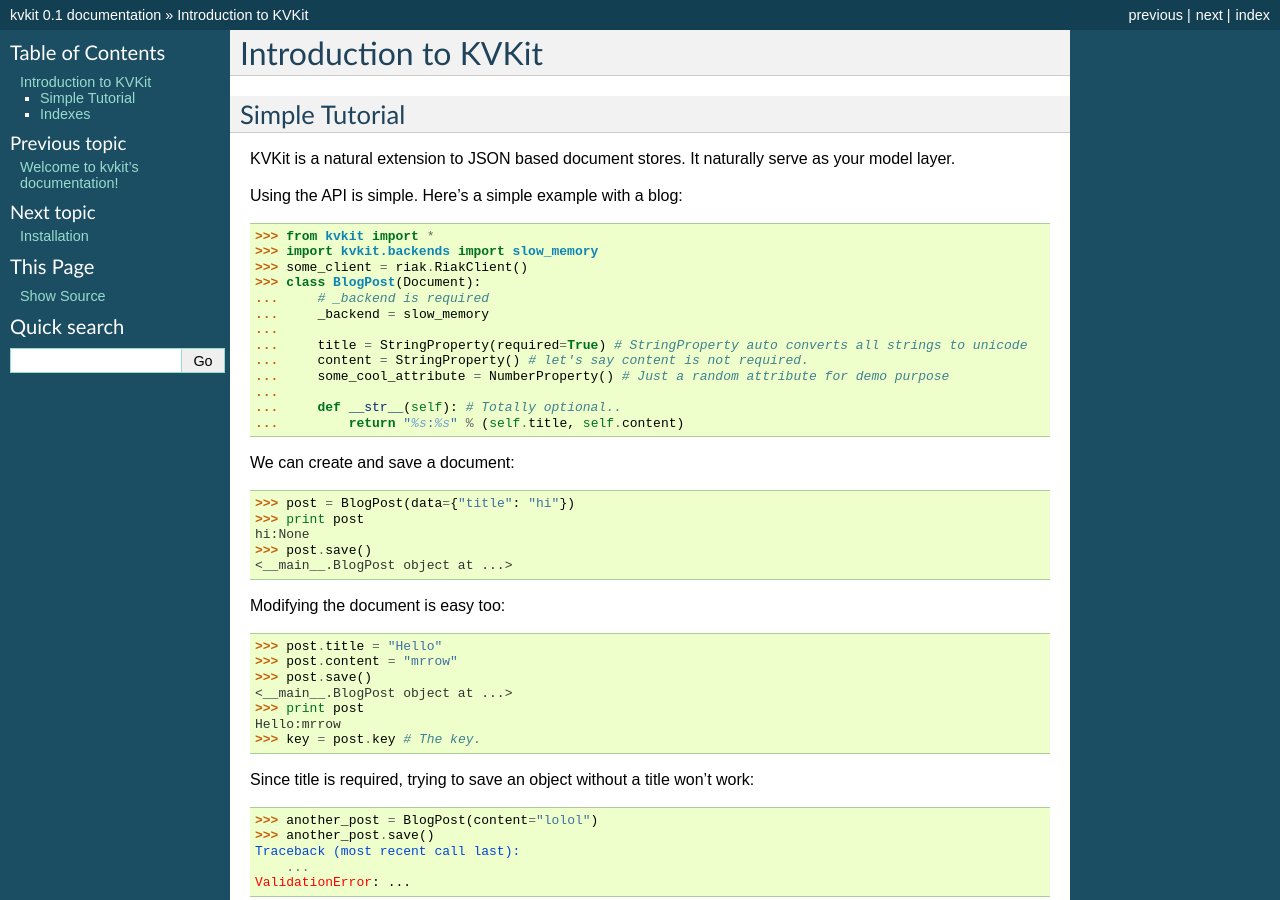
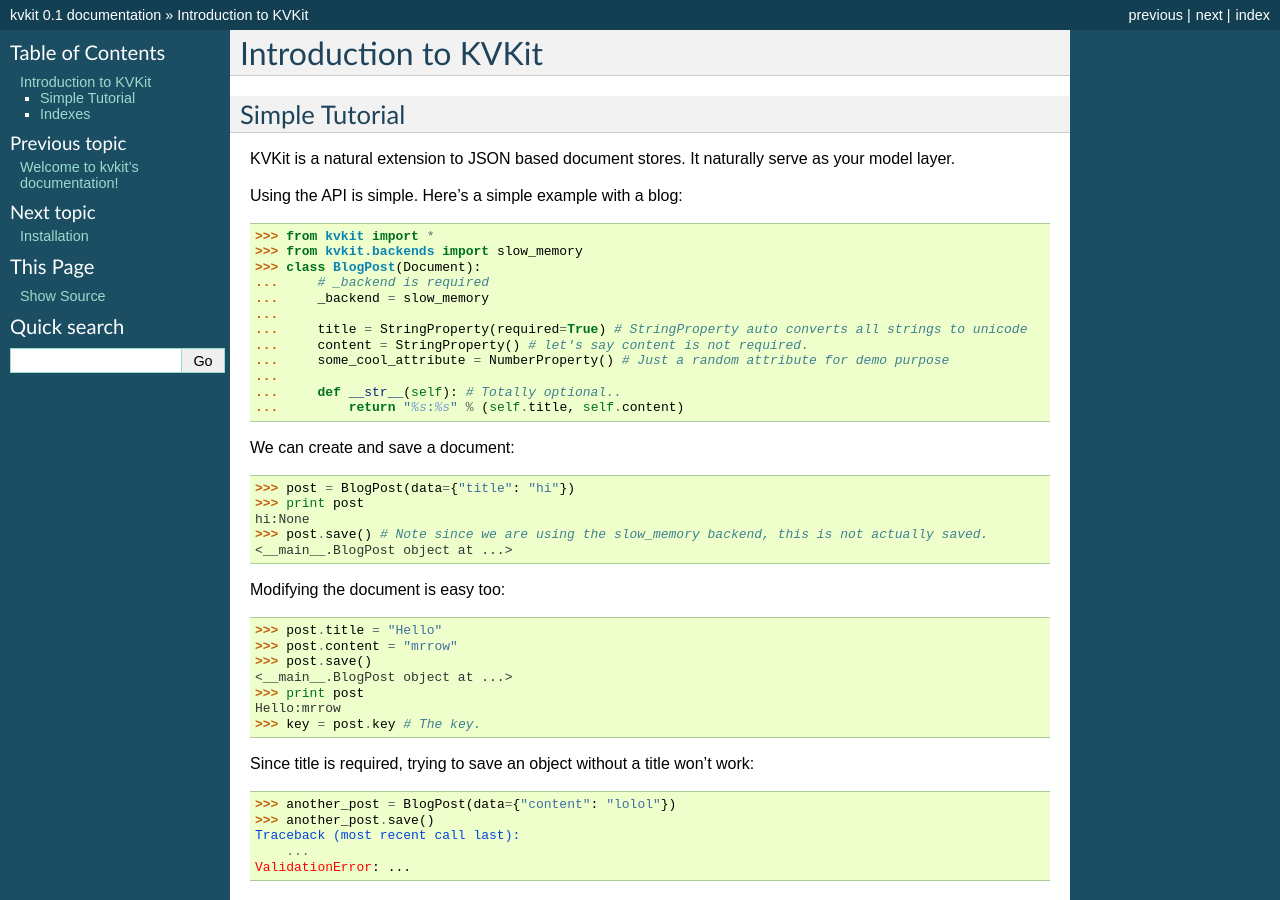
Before and after one commit to shuhaowu/kvkit, a Sphinx documentation site: the page built from docs/introduction.rst, in a window 1280 px wide and 900 px high. Built offline with Sphinx 7.4.7, drawn with Linux system fonts in a browser that asks for light colours; some of the changed text lies outside the part shown.

```diff
--- a/docs/introduction.rst
+++ b/docs/introduction.rst
@@ -13,8 +13,7 @@ serve as your model layer.
 Using the API is simple. Here's a simple example with a blog::
 
     >>> from kvkit import *
-    >>> import kvkit.backends import slow_memory
-    >>> some_client = riak.RiakClient()
+    >>> from kvkit.backends import slow_memory
     >>> class BlogPost(Document):
     ...     # _backend is required
     ...     _backend = slow_memory
@@ -31,14 +30,14 @@ We can create and save a document::
     >>> post = BlogPost(data={"title": "hi"})
     >>> print post
     hi:None
-    >>> post.save()
+    >>> post.save() # Note since we are using the slow_memory backend, this is not actually saved.
     <__main__.BlogPost object at ...>
 
 Modifying the document is easy too::
 
     >>> post.title = "Hello"
     >>> post.content = "mrrow"
-    >>> post.save() #doctest: +ELLIPSIS
+    >>> post.save()
     <__main__.BlogPost object at ...>
     >>> print post
     Hello:mrrow
@@ -46,7 +45,7 @@ Modifying the document is easy too::
 
 Since title is required, trying to save an object without a title won't work::
 
-    >>> another_post = BlogPost(content="lolol")
+    >>> another_post = BlogPost(data={"content": "lolol"})
     >>> another_post.save()
     Traceback (most recent call last):
         ...
@@ -105,3 +104,7 @@ Indexes
 
 Backends that support indexes can retrieve data not just via the key, but also
 some field and values. Here are some examples::
+
+
+    class BlogPost(Document):
+      _backend = slow_memory
```
Also changed, not shown: 2 other files.
